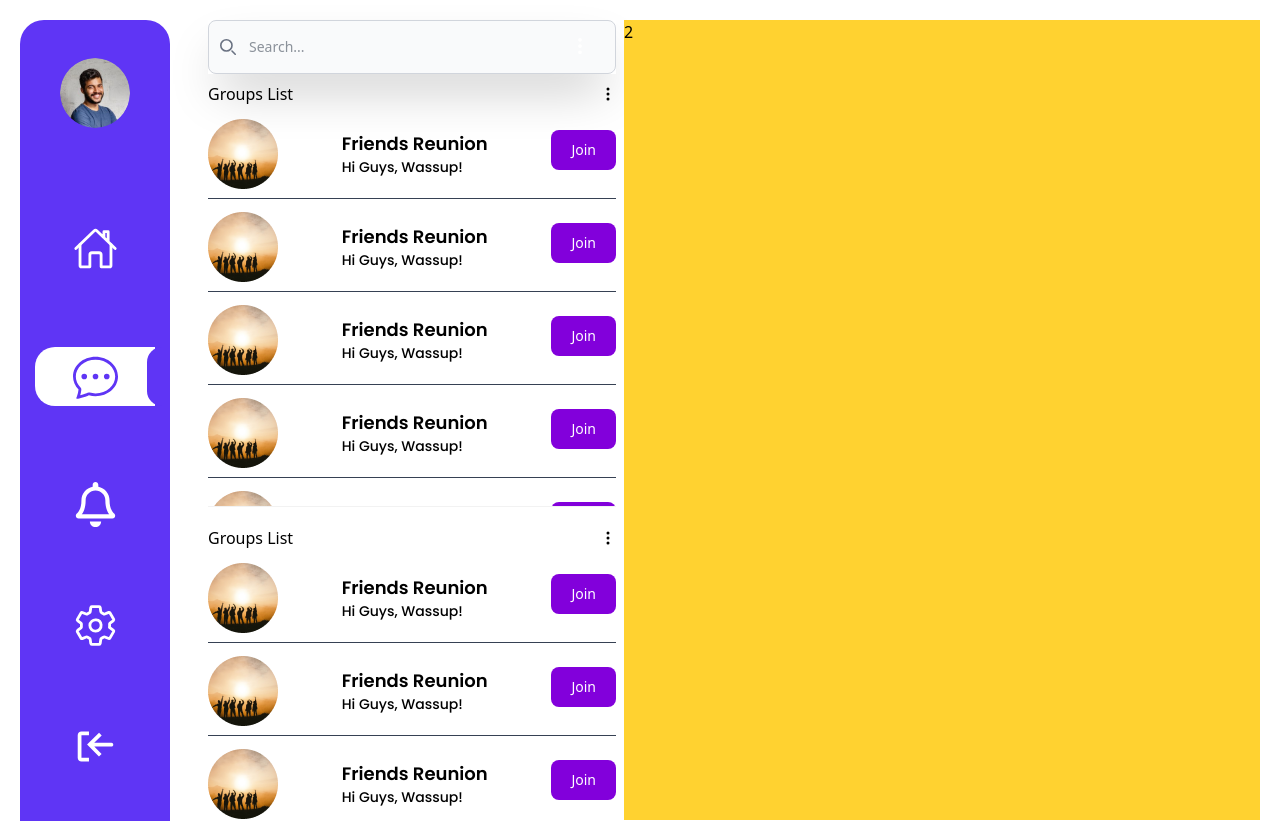
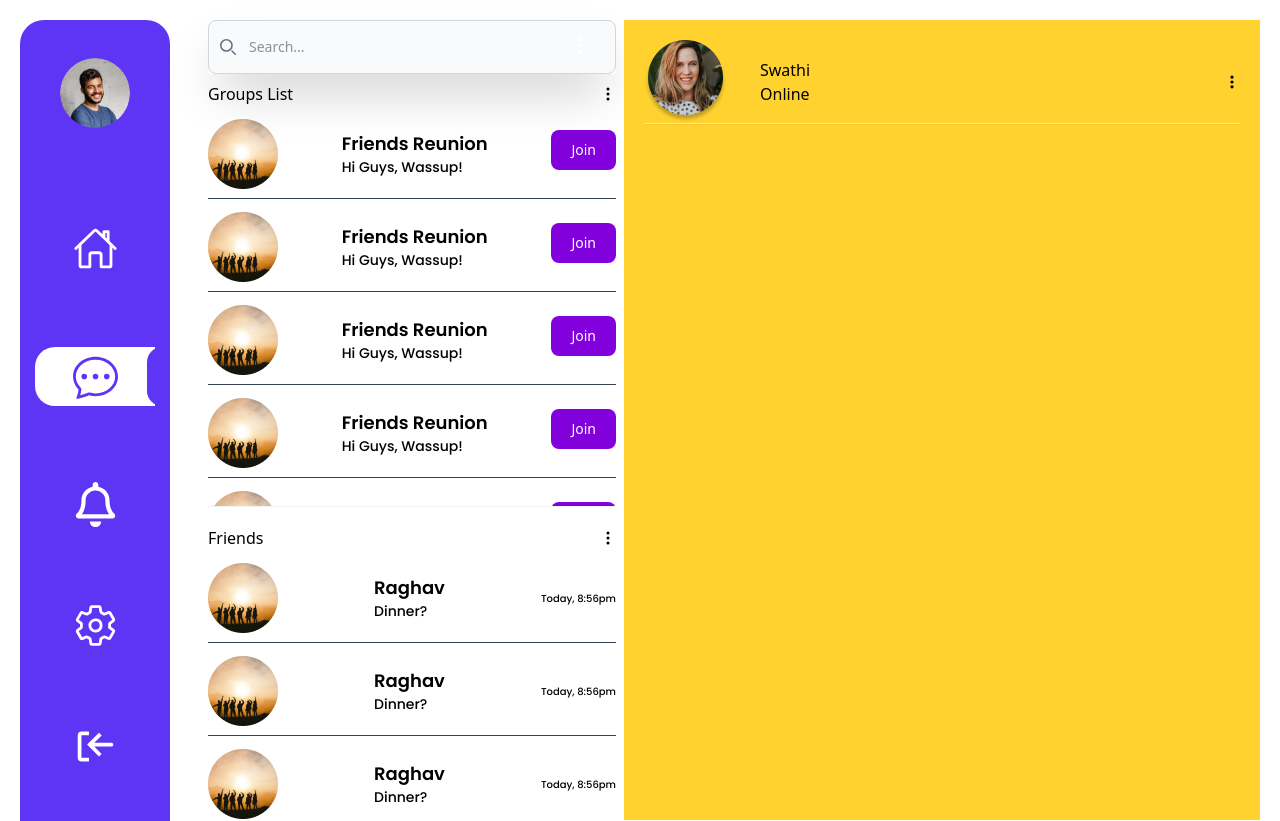
Before and after one commit to Dev0xTanvir/chatapp, a React (Vite) app: page /message in a window 1280 px wide. Shown: the top 821 px of the page. Built offline with nearby package versions, Linux system fonts and the light colour scheme.

Commit message:
deginechanged

```diff
--- a/src/Components/CommonComponent/Block.jsx
+++ b/src/Components/CommonComponent/Block.jsx
@@ -9,7 +9,7 @@ const Block = () => {
       {/* block list */}
       <div className="shadow-2xs bg-white-200">
         <div className="flex justify-between items-center mt-2">
-          <h1>Groups List</h1>
+          <h1>Blocked Users</h1>
           <span>
             <BsThreeDotsVertical />
           </span>
@@ -30,10 +30,10 @@ const Block = () => {
               </div>
               <div className="py-3">
                 <h1 className="font-popince font-semibold text-[18px]">
-                  Friends Reunion
+                Raghav
                 </h1>
                 <p className="font-popince font-medium text-[14px]">
-                  Hi Guys, Wassup!
+                Today, 8:56pm
                 </p>
               </div>
               <button>
@@ -41,7 +41,7 @@ const Block = () => {
                   type="button"
                   class="focus:outline-none text-white bg-purple-700  font-medium rounded-lg text-sm px-5 py-2.5 mb-2  cursor-pointer"
                 >
-                  Join
+                  unblock
                 </button>
               </button>
             </div>
--- a/src/Components/CommonComponent/Friend.jsx
+++ b/src/Components/CommonComponent/Friend.jsx
@@ -9,7 +9,7 @@ const Friend = () => {
       {/* friend list */}
       <div className="shadow-2xs bg-white-200">
         <div className="flex justify-between items-center mt-2">
-          <h1>Groups List</h1>
+          <h1>Friends</h1>
           <span>
             <BsThreeDotsVertical />
           </span>
@@ -30,19 +30,14 @@ const Friend = () => {
               </div>
               <div className="py-3">
                 <h1 className="font-popince font-semibold text-[18px]">
-                  Friends Reunion
+                Raghav
                 </h1>
                 <p className="font-popince font-medium text-[14px]">
-                  Hi Guys, Wassup!
+                Dinner?
                 </p>
               </div>
-              <button>
-                <button
-                  type="button"
-                  class="focus:outline-none text-white bg-purple-700  font-medium rounded-lg text-sm px-5 py-2.5 mb-2  cursor-pointer"
-                >
-                  Join
-                </button>
+              <button className="font-popince font-medium text-[10px]">
+                Today, 8:56pm
               </button>
             </div>
           ))}
--- a/src/Components/CommonComponent/FriendRequest.jsx
+++ b/src/Components/CommonComponent/FriendRequest.jsx
@@ -5,11 +5,10 @@ const FriendRequest = () => {
   let [arrayitem, setarrayitem] = useState(10);
   return (
     <div className="px-2">
-
       {/* friendrequest list */}
       <div className="shadow-2xs bg-white-200">
         <div className="flex justify-between items-center mt-2">
-          <h1>Groups List</h1>
+          <h1>Friend Request</h1>
           <span>
             <BsThreeDotsVertical />
           </span>
@@ -30,18 +29,16 @@ const FriendRequest = () => {
               </div>
               <div className="py-3">
                 <h1 className="font-popince font-semibold text-[18px]">
-                  Friends Reunion
+                  Raghav
                 </h1>
-                <p className="font-popince font-medium text-[14px]">
-                  Hi Guys, Wassup!
-                </p>
+                <p className="font-popince font-medium text-[14px]">Dinner?</p>
               </div>
               <button>
                 <button
                   type="button"
                   class="focus:outline-none text-white bg-purple-700  font-medium rounded-lg text-sm px-5 py-2.5 mb-2  cursor-pointer"
                 >
-                  Join
+                  Accept
                 </button>
               </button>
             </div>
--- a/src/Components/CommonComponent/Group.jsx
+++ b/src/Components/CommonComponent/Group.jsx
@@ -9,7 +9,7 @@ const Group = () => {
       {/* group list */}
       <div className="shadow-2xs bg-white-200">
         <div className="flex justify-between items-center mt-2">
-          <h1>Groups List</h1>
+          <h1>Groups</h1>
           <span>
             <BsThreeDotsVertical />
           </span>
@@ -36,13 +36,8 @@ const Group = () => {
                   Hi Guys, Wassup!
                 </p>
               </div>
-              <button>
-                <button
-                  type="button"
-                  class="focus:outline-none text-white bg-purple-700  font-medium rounded-lg text-sm px-5 py-2.5 mb-2  cursor-pointer"
-                >
-                  Join
-                </button>
+              <button className="font-medium font-popince text-[10px]">
+              Today, 8:56pm
               </button>
             </div>
           ))}
--- a/src/Components/CommonComponent/User.jsx
+++ b/src/Components/CommonComponent/User.jsx
@@ -1,6 +1,7 @@
 import React, { useState } from "react";
 import { BsThreeDotsVertical } from "react-icons/bs";
 import homeimg from "../../assets/Home1.png";
+import { CgMathPlus } from "react-icons/cg";
 const User = () => {
   let [arrayitem, setarrayitem] = useState(10);
   return (
@@ -9,7 +10,7 @@ const User = () => {
       {/* user list */}
       <div className="shadow-2xs bg-white-200">
         <div className="flex justify-between items-center mt-2">
-          <h1>Groups List</h1>
+          <h1>User List</h1>
           <span>
             <BsThreeDotsVertical />
           </span>
@@ -30,10 +31,10 @@ const User = () => {
               </div>
               <div className="py-3">
                 <h1 className="font-popince font-semibold text-[18px]">
-                  Friends Reunion
+                Raghav
                 </h1>
                 <p className="font-popince font-medium text-[14px]">
-                  Hi Guys, Wassup!
+                Today, 8:56pm
                 </p>
               </div>
               <button>
@@ -41,7 +42,7 @@ const User = () => {
                   type="button"
                   class="focus:outline-none text-white bg-purple-700  font-medium rounded-lg text-sm px-5 py-2.5 mb-2  cursor-pointer"
                 >
-                  Join
+                 <CgMathPlus />
                 </button>
               </button>
             </div>
--- a/src/Pages/Chat/Chat.jsx
+++ b/src/Pages/Chat/Chat.jsx
@@ -1,6 +1,8 @@
 import React from 'react'
 import Input from '../../Components/CommonComponent/Input'
 import Friend from '../../Components/CommonComponent/Friend'
+import smspng from '../../assets/sms.png.png'
+import { HiDotsVertical } from 'react-icons/hi'
 const Chat = () => {
   return (
     <div className='w-full h-[100dvh]'>
@@ -13,7 +15,24 @@ const Chat = () => {
         <Friend/>
         </div>
       </div>
-      <div className='w-[60%] h-full bg-amber-300'>2</div>
+      <div className='w-[60%] h-full bg-amber-300'>
+        <div className='flex justify-between items-center m-5 border-b border-gray-200 shadow-2xs'>
+        <div className='flex items-center gap-[33px]'>
+        <div>
+          <picture>
+            <img src={smspng} alt={smspng} />
+          </picture>
+        </div>
+        <div>
+          <h1>Swathi </h1>
+          <p>Online</p>
+        </div>
+        </div>
+        <div>
+          <samp><HiDotsVertical /></samp>
+        </div>
+        </div>
+      </div>
       </div>
     </div>
   )
```
Also changed, not shown: src/assets/sms.png.png (added).
